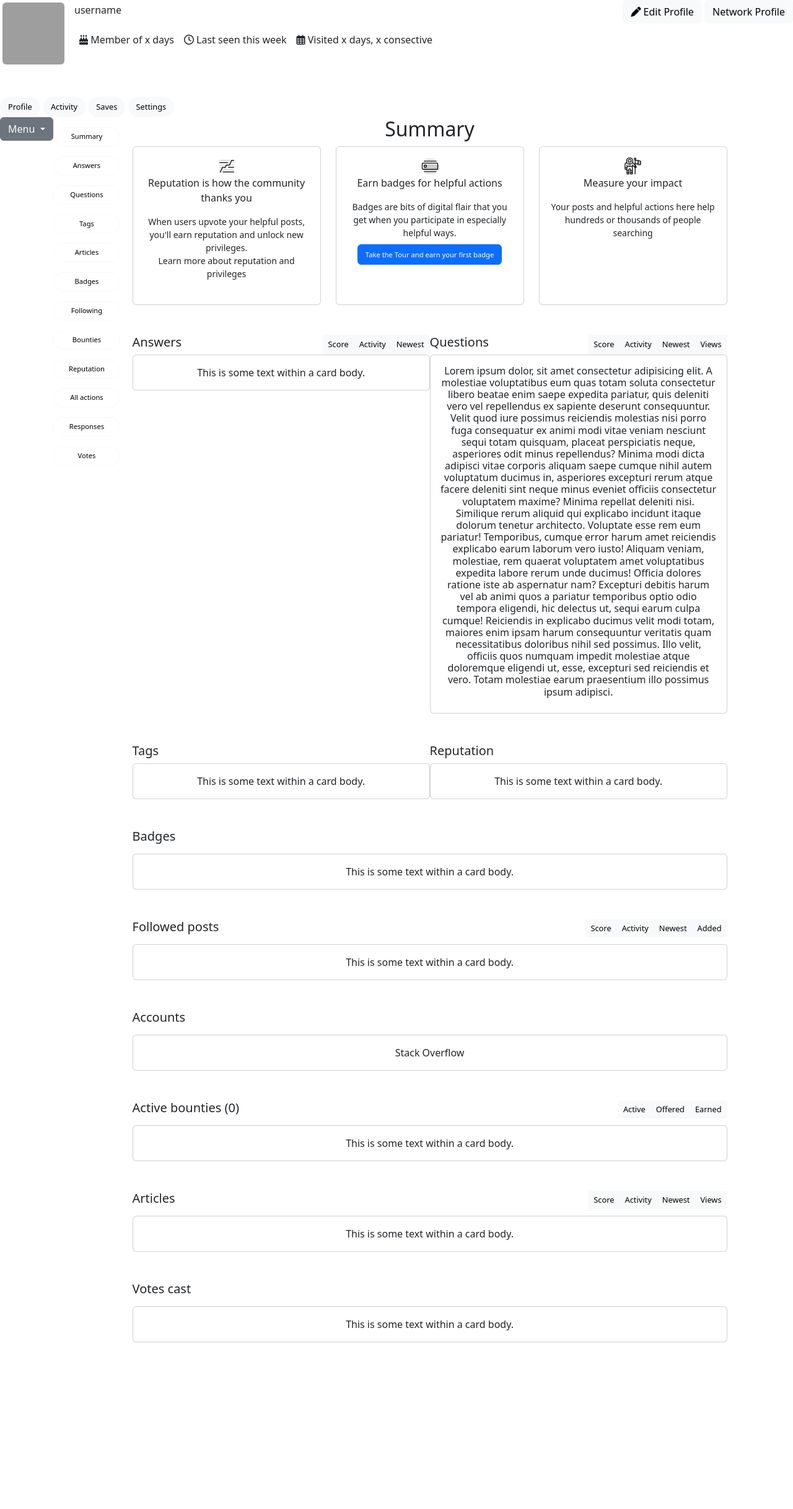
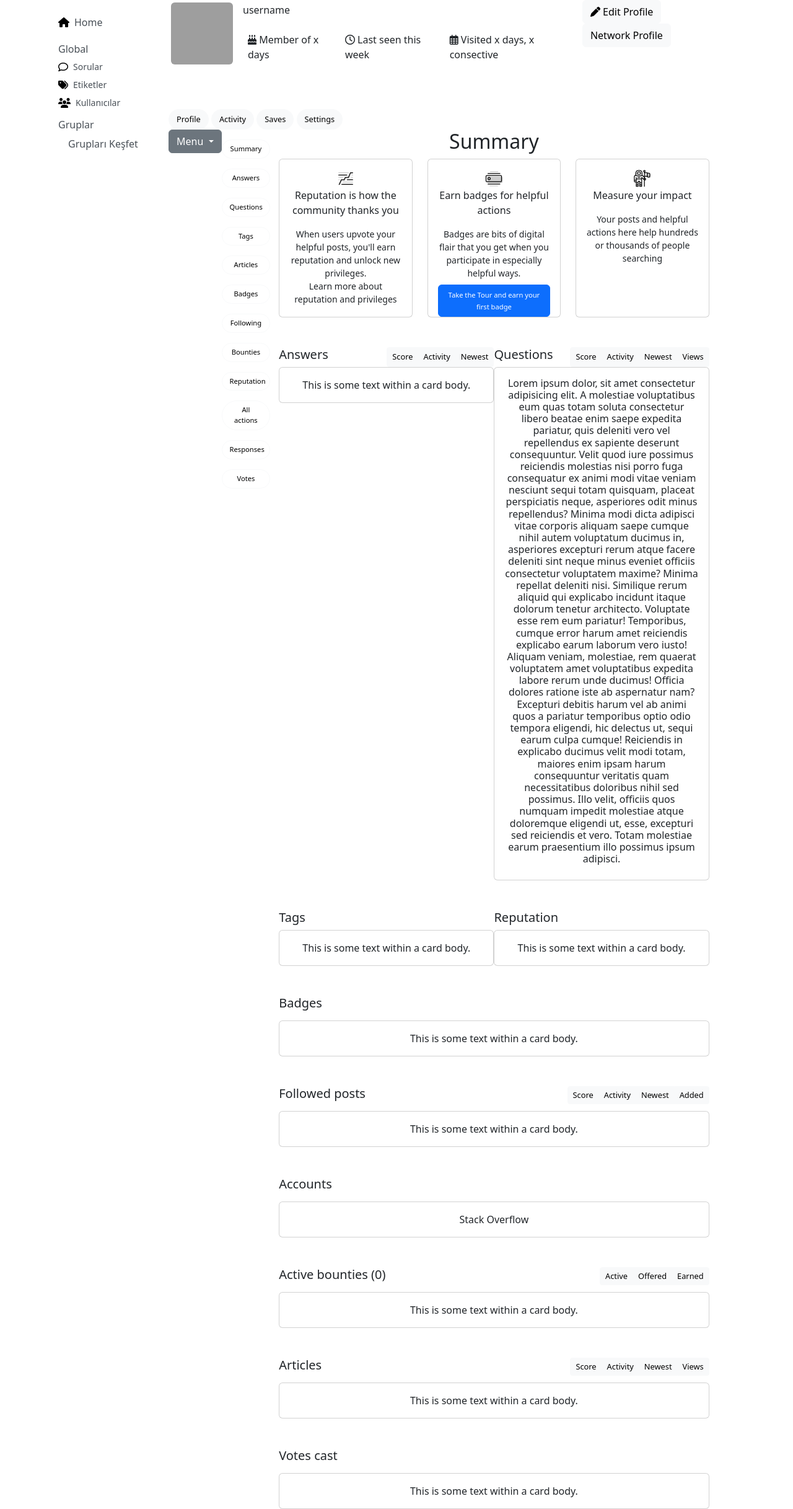
Before and after one commit to cenktkmk/Staj-StackOwerflow, a Django app: template Backend/stackflow/userapp/template/profile.html in a window 1280 px wide. Shown: the whole page at 62% size. Before the commit the page ends 2165 px from the top, so only its background shows below. Run offline with Django 4.2, Linux system fonts and the light colour scheme; the template is opened without the code that fills it, so the values that code supplies are empty; some libraries are stand-ins or nearby versions; grey boxes are pictures that could not be loaded.

Commit message:
Add files via upload

```diff
--- a/Backend/stackflow/userapp/template/profile.html
+++ b/Backend/stackflow/userapp/template/profile.html
@@ -11,9 +11,38 @@
 </head>
 
 <body>
-    <div class="containers">
+    <div class="container">
+        <div class="row">
+            <div
+                class="d-none d-md-block d-lg-block d-xl-block col-sm-2 col-md-2 col-lg-2 text-dark-emphasis p-4 fw-lighter align-items-center">
+                <button class="mb-3  border-0 bg-transparent">
+                    <h6 class="text-dark-emphasis"><i class="fa-solid fa-house me-2" style="color: #000000;"></i>Home
+                    </h6>
+                </button>
+                <ul class="list-unstyled text-dark-emphasis mb-3">
+                    <h6>Global</h6>
+                    <li class="mb-2"><a href=""
+                            class="text-decoration-none text-dark-emphasis d-flex flex-row align-items-center"><i
+                                class="fa-regular fa-comment me-2"
+                                style="color: #000000;"></i><small>Sorular</small></a></li>
+                    <li class="mb-2"><a href=""
+                            class="text-decoration-none text-dark-emphasis d-flex flex-row align-items-center"><i
+                                class="fa-solid fa-tags me-2" style="color: #000000;"></i><small>Etiketler</small></a>
+                    </li>
+                    <li class="mb-2"><a href=""
+                            class="text-decoration-none text-dark-emphasis d-flex flex-row align-items-center"><i
+                                class="fa-solid fa-users me-2"
+                                style="color: #000000;"></i><small>Kullanıcılar</small></a></li>
+                </ul>
+                <ul class="list-unstyled text-dark-emphasis mb-3 ">
+                    <h6>Gruplar</h6>
+                    <li class="ms-3"><a href="" class="text-decoration-none text-dark-emphasis">
+                            <p>Grupları Keşfet</p>
+                        </a></li>
+                </ul>
+            </div>
 
-        <div class="profile">
+            <div class="profile col-10">
                 <div class="profile-top d-flex justify-content-between w-100">
                     <div class="d-flex p-1">
                         <img class="rounded " src="./photo-1554050857-c84a8abdb5e2.jpg" alt="profileimg">
@@ -24,7 +53,8 @@
                             <div class="d-flex ms-3">
                                 <p class="p-2"> <i class="fa-solid fa-cake-candles"></i> Member of x days</p>
                                 <p class="p-2"> <i class="fa-regular fa-clock"></i> Last seen this week </p>
-                            <p class="p-2"> <i class="fa-regular fa-calendar-days"></i> Visited x days, x consective</p>
+                                <p class="p-2"> <i class="fa-regular fa-calendar-days"></i> Visited x days, x consective
+                                </p>
                             </div>
                         </div>
 
@@ -91,8 +121,8 @@
                                 <div class="col-4 col-md" id="cardt">
                                     <div class="card" style="height: 16rem;">
                                         <div class="card-body text-center text-wrap">
-                                        <svg aria-hidden="true" class="svg-spot spotReputation" width="30" height="30"
-                                            viewBox="0 0 48 48">
+                                            <svg aria-hidden="true" class="svg-spot spotReputation" width="30"
+                                                height="30" viewBox="0 0 48 48">
                                                 <path
                                                     d="M32 9a1 1 0 0 1-1 1H6a1 1 0 0 1 0-2h25a1 1 0 0 1 1 1Zm4.25 1.6a1 1 0 0 1 .92-.6H41a1 1 0 1 1 0 2h-3.18l-4.9 11.4a1 1 0 0 1-.92.6h-7.38l-2.73 5.45A1 1 0 0 1 21 30h-6.51l-4.07 9.4a1 1 0 0 1-1.84-.8l4.34-10a1 1 0 0 1 .91-.6h6.55l2.73-5.45A1 1 0 0 1 24 22h7.34l4.9-11.4ZM42 16a1 1 0 1 0 0-2h-2a1 1 0 1 0 0 2h2Zm-24 5a1 1 0 0 1-1 1H6a1 1 0 1 1 0-2h11a1 1 0 0 1 1 1Zm24 1a1 1 0 1 0 0-2h-4a1 1 0 1 0 0 2h4Zm1 11a1 1 0 0 1-1 1H17a1 1 0 1 1 0-2h25a1 1 0 0 1 1 1ZM8 28a1 1 0 1 0 0-2H6a1 1 0 1 0 0 2h2Z"
                                                     opacity=".2"></path>
@@ -121,7 +151,8 @@
                                                 </path>
                                             </svg>
                                             <p class="fs-6">Earn badges for helpful actions</p>
-                                        <small class="fw-lighter">Badges are bits of digital flair that you get when you
+                                            <small class="fw-lighter">Badges are bits of digital flair that you get when
+                                                you
                                                 participate
                                                 in especially helpful ways.</small>
 
@@ -133,8 +164,8 @@
                                 <div class="col-4 col-md" id="cardt">
                                     <div class="card" style="height: 16rem;">
                                         <div class="card-body text-center text-wrap">
-                                        <svg aria-hidden="true" class="svg-spot spotAstronaut" width="30" height="30"
-                                            viewBox="0 0 48 48">
+                                            <svg aria-hidden="true" class="svg-spot spotAstronaut" width="30"
+                                                height="30" viewBox="0 0 48 48">
                                                 <path
                                                     d="M39.5 12a.5.5 0 0 1-.5-.5.5.5 0 0 0-.5-.5h-6.1c-.77 0-1.4.63-1.4 1.4v6.2c0 .77.63 1.4 1.4 1.4H38a1 1 0 0 1 1 1 1 1 0 0 0 1 1h3.6c.77 0 1.4-.63 1.4-1.4v-7.2c0-.77-.63-1.4-1.4-1.4h-4.1Z"
                                                     opacity=".2"></path>
@@ -143,7 +174,8 @@
                                                 </path>
                                             </svg>
                                             <p class="fs-6">Measure your impact</p>
-                                        <small class="fw-lighter">Your posts and helpful actions here help hundreds or
+                                            <small class="fw-lighter">Your posts and helpful actions here help hundreds
+                                                or
                                                 thousands of
                                                 people searching</small>
                                         </div>
@@ -182,29 +214,42 @@
                                 </div>
                                 <div class="card w-100">
                                     <div class="card-body">
-                                    <p class="h6">Lorem ipsum dolor, sit amet consectetur adipisicing elit. A molestiae
-                                        voluptatibus eum quas totam soluta consectetur libero beatae enim saepe expedita
-                                        pariatur, quis deleniti vero vel repellendus ex sapiente deserunt consequuntur.
+                                        <p class="h6">Lorem ipsum dolor, sit amet consectetur adipisicing elit. A
+                                            molestiae
+                                            voluptatibus eum quas totam soluta consectetur libero beatae enim saepe
+                                            expedita
+                                            pariatur, quis deleniti vero vel repellendus ex sapiente deserunt
+                                            consequuntur.
                                             Velit quod iure possimus reiciendis molestias nisi porro fuga consequatur ex
                                             animi
                                             modi vitae veniam nesciunt sequi totam quisquam, placeat perspiciatis neque,
                                             asperiores odit minus repellendus? Minima modi dicta adipisci vitae corporis
                                             aliquam
-                                        saepe cumque nihil autem voluptatum ducimus in, asperiores excepturi rerum atque
-                                        facere deleniti sint neque minus eveniet officiis consectetur voluptatem maxime?
-                                        Minima repellat deleniti nisi. Similique rerum aliquid qui explicabo incidunt
+                                            saepe cumque nihil autem voluptatum ducimus in, asperiores excepturi rerum
+                                            atque
+                                            facere deleniti sint neque minus eveniet officiis consectetur voluptatem
+                                            maxime?
+                                            Minima repellat deleniti nisi. Similique rerum aliquid qui explicabo
+                                            incidunt
                                             itaque
-                                        dolorum tenetur architecto. Voluptate esse rem eum pariatur! Temporibus, cumque
-                                        error harum amet reiciendis explicabo earum laborum vero iusto! Aliquam veniam,
-                                        molestiae, rem quaerat voluptatem amet voluptatibus expedita labore rerum unde
-                                        ducimus! Officia dolores ratione iste ab aspernatur nam? Excepturi debitis harum
+                                            dolorum tenetur architecto. Voluptate esse rem eum pariatur! Temporibus,
+                                            cumque
+                                            error harum amet reiciendis explicabo earum laborum vero iusto! Aliquam
+                                            veniam,
+                                            molestiae, rem quaerat voluptatem amet voluptatibus expedita labore rerum
+                                            unde
+                                            ducimus! Officia dolores ratione iste ab aspernatur nam? Excepturi debitis
+                                            harum
                                             vel
-                                        ab animi quos a pariatur temporibus optio odio tempora eligendi, hic delectus
+                                            ab animi quos a pariatur temporibus optio odio tempora eligendi, hic
+                                            delectus
                                             ut,
                                             sequi earum culpa cumque! Reiciendis in explicabo ducimus velit modi totam,
                                             maiores
-                                        enim ipsam harum consequuntur veritatis quam necessitatibus doloribus nihil sed
-                                        possimus. Illo velit, officiis quos numquam impedit molestiae atque doloremque
+                                            enim ipsam harum consequuntur veritatis quam necessitatibus doloribus nihil
+                                            sed
+                                            possimus. Illo velit, officiis quos numquam impedit molestiae atque
+                                            doloremque
                                             eligendi ut, esse, excepturi sed reiciendis et vero. Totam molestiae earum
                                             praesentium illo possimus ipsum adipisci.</p>
                                     </div>
@@ -354,6 +399,7 @@
                 </div>
             </div>
         </div>
+    </div>
 
     <script src="https://cdn.jsdelivr.net/npm/bootstrap@5.3.2/dist/js/bootstrap.bundle.min.js"
         integrity="sha384-C6RzsynM9kWDrMNeT87bh95OGNyZPhcTNXj1NW7RuBCsyN/o0jlpcV8Qyq46cDfL"
```
Lines whose indentation alone changed are shown as unchanged.
